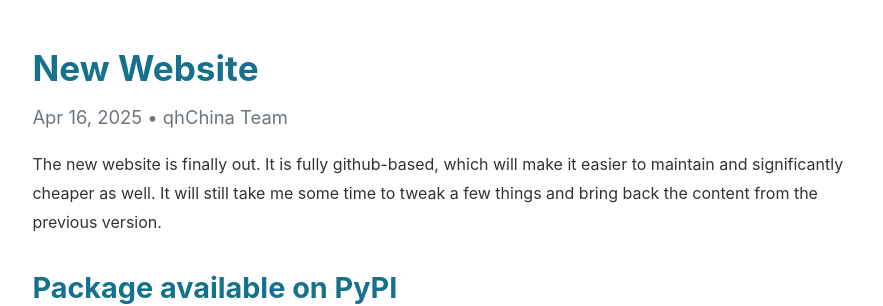
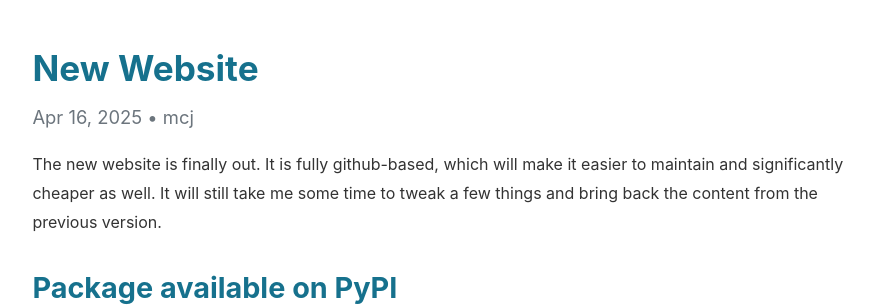
Before and after one commit to mcjkurz/qhchina, a Jekyll site: the page built from docs/_posts/2025-04-16-new-release-qhchina.md, in a window 1280 px wide. Shown: the part 522-828 px from the top of the page, without its empty margins (198-1081 px from the left). Built offline with Jekyll 4.4.1, drawn with Linux system fonts in a browser that asks for light colours.

```diff
--- a/docs/_posts/2025-04-16-new-release-qhchina.md
+++ b/docs/_posts/2025-04-16-new-release-qhchina.md
@@ -2,7 +2,7 @@
 layout: post
 title: "New Website"
 date: 2025-04-16
-author: qhChina Team
+author: mcj
 ---
 
 The new website is finally out. It is fully github-based, which will make it easier to maintain and significantly cheaper as well. It will still take me some time to tweak a few things and bring back the content from the previous version.
```
